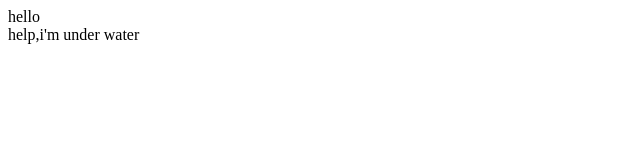
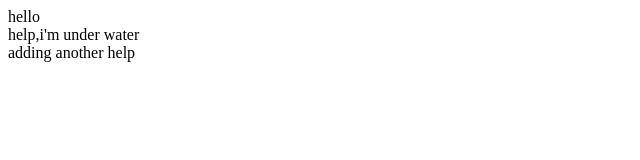
Before and after one commit to Laxminarayanak123/home, a plain HTML site: page index.html in a window 1280 px wide. Shown: the whole page, without its empty margins (0-640 px from the left). Drawn offline with Linux system fonts and the light colour scheme.

Commit message:
new help div

```diff
--- a/index.html
+++ b/index.html
@@ -9,5 +9,6 @@
 <body>
     <div>hello</div>
     <div>help,i'm under water</div>
+    <div>adding another help</div>
 </body>
 </html>
```
